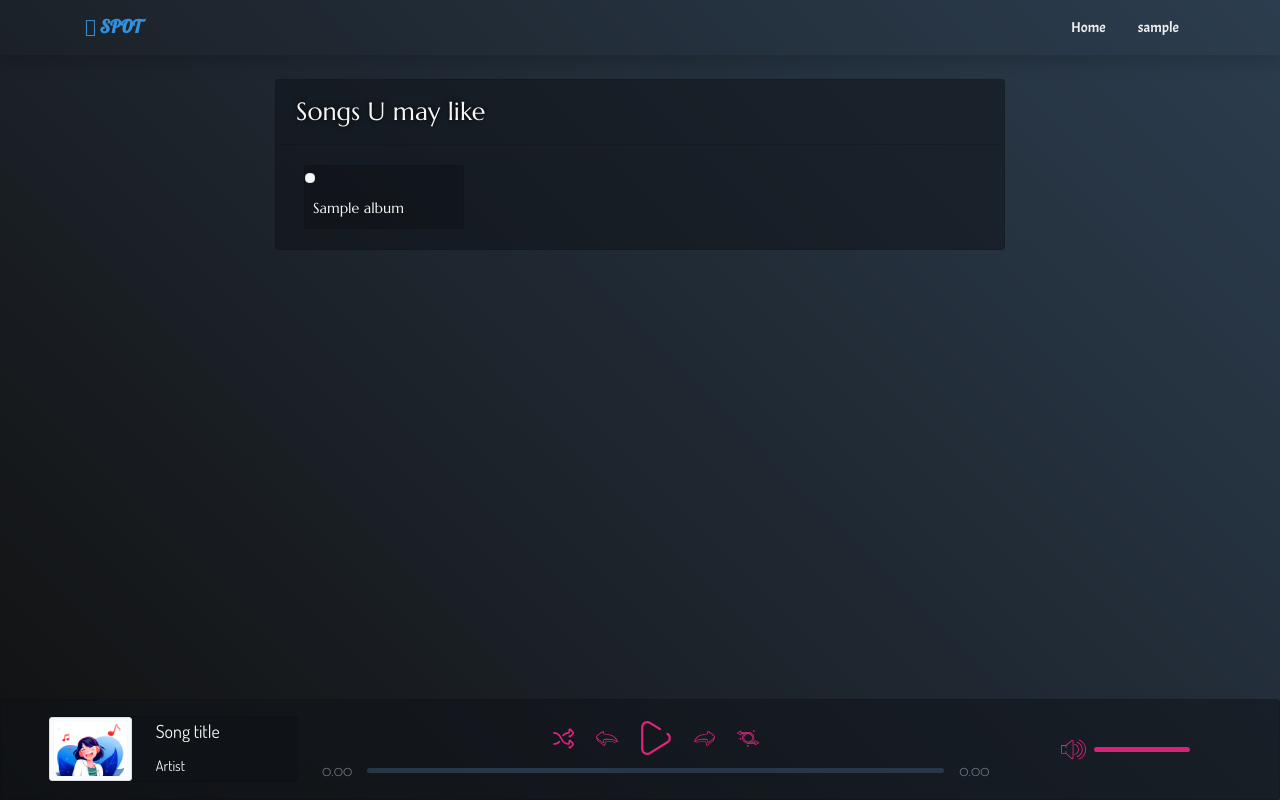
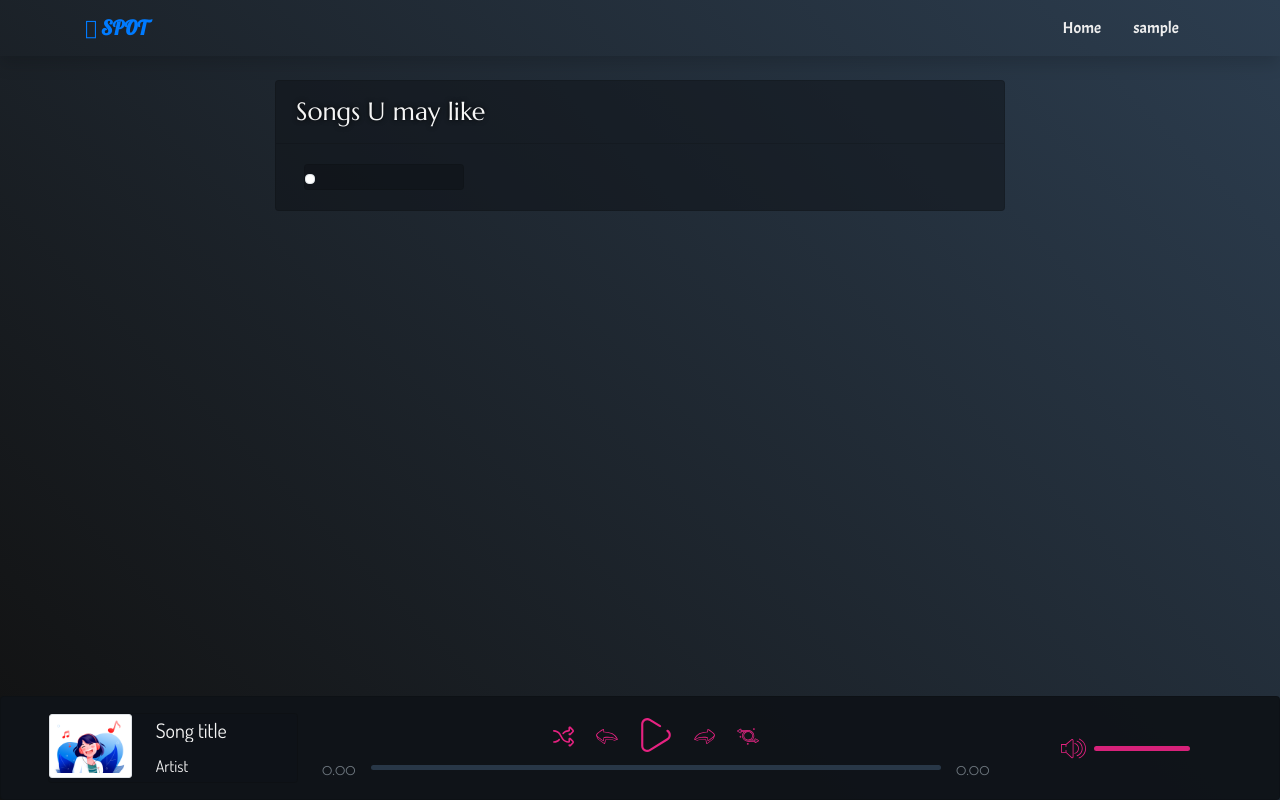
Before and after one commit to mahmoudmomustafa/SpostMusic-PHP-, a PHP site: page / in a window 1280 px wide. Run offline with PHP 8.4, Linux system fonts and the light colour scheme; the visitor is signed in with stand-in values (Sample User, id 1); tables that the repository leaves empty or names only in its code hold one stand-in row (values such as "Sample post"); data that the repository does not hold is empty; some libraries are stand-ins or nearby versions.

Commit message:
minor change in index style

```diff
--- a/assets/css/main.css
+++ b/assets/css/main.css
@@ -35,7 +35,13 @@ body {
 .navbar .right-div .nav .nav-item .nav-link {
   color: rgb(238, 238, 238) !important
 }
-
+/* index */
+.album{
+  transition: 500ms ease;
+}
+.album:hover{
+  transform: scale(.8);
+}
 /* playnow */
 #play {
   position: fixed;
--- a/assets/js/script.js
+++ b/assets/js/script.js
@@ -3,6 +3,13 @@ $(document).ready(function () {
     $('#setting-page .card .card-body .setting-side .nav-item').click(function () {
         $('#setting-page .card .card-body .setting-side .nav-item').removeClass('active');
         $(this).addClass('active');
+    });
+    // index
+    $('.album').on('mouseover',function(){
+        $(this).find( ".card-body" ).removeClass('d-none');
+    });
+    $('.album').on('mouseleave',function(){
+        $(this).find( ".card-body" ).addClass('d-none');
     });
     //now playing functions
     //play & pause
--- a/includes/header.php
+++ b/includes/header.php
@@ -23,7 +23,8 @@ if (isset($_SESSION['userLogged'])) {
   <link rel="stylesheet" href="https://use.fontawesome.com/releases/v5.8.1/css/all.css" integrity="sha384-50oBUHEmvpQ+1lW4y57PTFmhCaXp0ML5d60M1M7uH2+nqUivzIebhndOJK28anvf" crossorigin="anonymous">
   <link href="https://cdn.lineicons.com/1.0.1/LineIcons.min.css" rel="stylesheet">
   <!-- Styles -->
-  <link href="assets/css/app.css" rel="stylesheet">
+  <link rel="stylesheet" href="https://stackpath.bootstrapcdn.com/bootstrap/4.3.1/css/bootstrap.min.css" integrity="sha384-ggOyR0iXCbMQv3Xipma34MD+dH/1fQ784/j6cY/iJTQUOhcWr7x9JvoRxT2MZw1T" crossorigin="anonymous">
+  <!-- <link href="assets/css/app.css" rel="stylesheet"> -->
   <link href="assets/css/main.css" rel="stylesheet">
   <link href="assets/css/style.css" rel="stylesheet">
 
--- a/includes/nowPlayingBar.php
+++ b/includes/nowPlayingBar.php
@@ -37,7 +37,7 @@ $jsonArray = json_encode($resultArray);
 </script>
 
 <div id="play" class="row justify-content-center m-auto">
-  <div class="card w-100">
+  <div class="card w-100" style="background:#101419fa">
     <div class="container-fluid">
       <div class="card-body d-flex p-3">
         <!-- {{-- title & desc --}} -->
--- a/index.php
+++ b/index.php
@@ -11,7 +11,7 @@
               <?php
               $albumsQuery = mysqli_query($con, 'SELECT * FROM albums ORDER BY RAND()');
               while ($row = mysqli_fetch_array($albumsQuery)) {
-                echo '<div class="card mx-2" style="width: 10rem;"><a href="album.php?' . $row['id'] . '"><img src="' . $row['artPath'] . '" alt="" class="img-thumbnail" data-toggle="tooltip" data-placement="right" title="' . $row['title'] . '"></a><div class="card-body p-2"><p class="card-text">' . $row['title'] . '</p></div></div>';
+                echo '<div class="card mx-2 h-100 album" style="width: 10rem;"><a href="album.php?' . $row['id'] . '"><img src="' . $row['artPath'] . '" alt="" class="img-thumbnail" data-toggle="tooltip" data-placement="right" title="' . $row['title'] . '"></a><div class="card-body p-2 d-none"><p class="card-text">' . $row['title'] . '</p></div></div>';
               }
               ?>
             </div>
```
